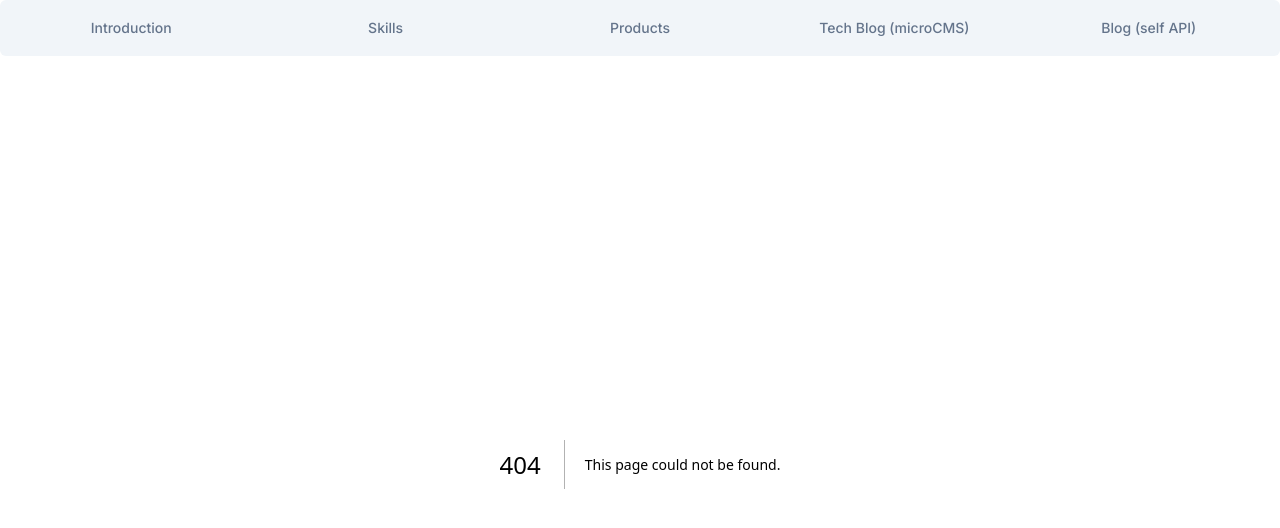
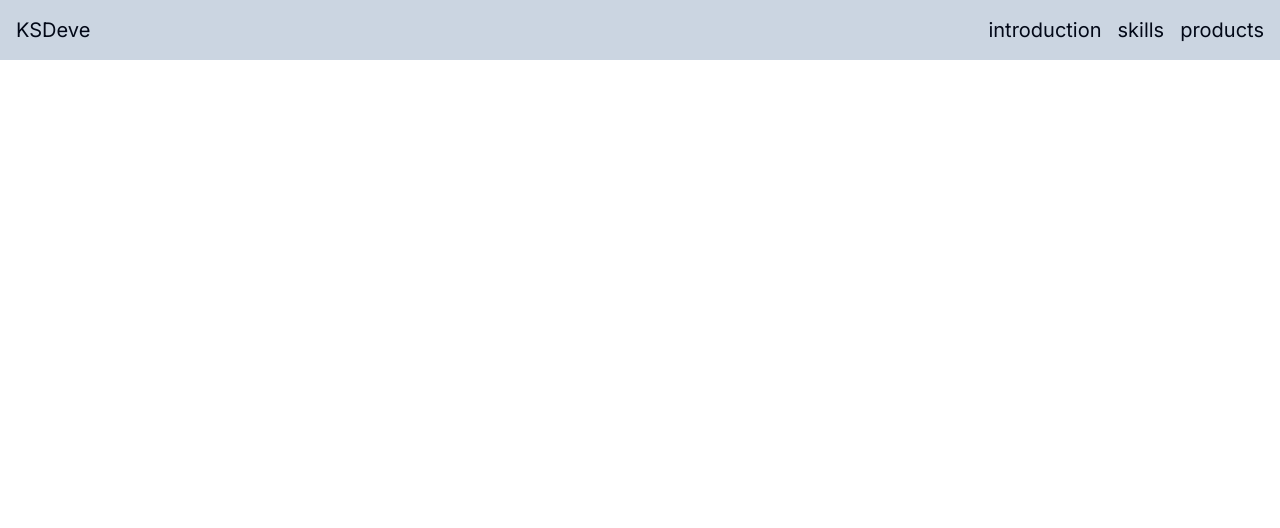
Before and after one commit to ksdeveloper0201/atDNC, a Next.js app: page /sample in a window 1280 px wide. Before the commit this address had no page. Shown: the top 528 px of the page. Built offline with nearby package versions, Linux system fonts and the light colour scheme.

Commit message:
headerコンポーネント修正中

```diff
--- a/app/cmsBlog/page.tsx
+++ b/app/cmsBlog/page.tsx
@@ -4,13 +4,21 @@ import * as React from "react";
 
 import ArticleCard from "@/components/ArticleCard";
 import CategoryCard from "@/components/CategoryCard";
+import PageArrow from "@/components/PageArrow";
 
-const CmsBlogPage = async () => {
-  let blog = []
+interface CmsBlogPageProps {
+  searchParams: { page: string }
+}
 
+const CmsBlogPage = async ({ searchParams }: CmsBlogPageProps) => {
+  const page = parseInt(searchParams.page || "1", 10)
+  const itemsPerPage = 5
+
+  // ブログの一覧
   const { contents } = await getBlogLIst()
-  const blogs = await getBlogs()
-  console.log("blogs", blogs)
+
+  const totalPages = Math.ceil(contents.length / itemsPerPage)
+  const currentContents = contents.slice((page - 1) * itemsPerPage, page * itemsPerPage)
 
   let categoryList: string[] = []
   if (contents) {
@@ -31,12 +39,13 @@ const CmsBlogPage = async () => {
       <div className="md:grid md:grid-cols-3 gap-4">
         <div className="pt-4 px-4 col-span-2">
           <ul>
-            {contents.map((blog) => (
+            {currentContents.map((blog) => (
               <li className="my-4" key={blog.id}>
                 <ArticleCard blog={blog} />
               </li>
             ))}
           </ul>
+          <PageArrow currentPage={page} totalPages={totalPages} />
         </div>
         <div className="hidden md:block md:col-span-1">
           <CategoryCard categoryList={categoryList} className="mt-8 mr-4" />
--- a/app/layout.tsx
+++ b/app/layout.tsx
@@ -18,7 +18,7 @@ export default function RootLayout({
   return (
     <html lang="en">
       <body className={inter.className}>
-        <ClientLayout>{children}</ClientLayout>
+        {children}
       </body>
     </html>
   );
--- a/app/products/page.tsx
+++ b/app/products/page.tsx
@@ -1,5 +1,19 @@
-const ProductsPage: React.FC = () => {
-  return <div>this page is products page</div>;
-};
+import Link from "next/link";
+
+function ProductsPage() {
+
+  const cmsBlog = "/cmsBlog"
+
+  return (
+    <div>
+      <div className="techBlog flex justify-center">
+        <div className="article">
+          <div className="text-4xl my-4">テックブログ</div>
+          <Link href={cmsBlog} className="border-bottom">テックブログへのリンク</Link>
+        </div>
+      </div>
+    </div>
+  );
+}
 
 export default ProductsPage;
--- /dev/null
+++ b/app/sample/page.tsx
@@ -0,0 +1,13 @@
+import HeaderComponent from "@/components/HeaderComponent";
+import { redirectData } from "@/data/utils-data";
+
+
+function page() {
+    return (
+        <div>
+            <HeaderComponent redirectDatum={redirectData} />
+        </div>
+    );
+}
+
+export default page;
--- a/components/HamburgerMenu.tsx
+++ b/components/HamburgerMenu.tsx
@@ -1,13 +1,13 @@
-type Props = {
+type HamburgerMenuProps = {
   toggleMenu: () => void;
   isOpen: boolean;
-  classValue: string;
+  classValue?: string;
 };
 
-const HamburgerMenu: React.FC<Props> = ({ toggleMenu, isOpen, classValue }) => {
+const HamburgerMenu: React.FC<HamburgerMenuProps> = ({ toggleMenu, isOpen, classValue }) => {
   return (
     <div
-      className={`space-y-2 cursor-pointer ${classValue}`}
+      className={`space-y-2 cursor-pointer border-solid ${classValue}`}
       onClick={toggleMenu}
     >
       <div
--- /dev/null
+++ b/components/HeaderColumns.tsx
@@ -0,0 +1,15 @@
+function HeaderColumns() {
+    return (
+        <div>
+            <div role="columns">
+                <ul className="flex gap-4">
+                    <li>introduction</li>
+                    <li>skills</li>
+                    <li>products</li>
+                </ul>
+            </div>
+        </div>
+    );
+}
+
+export default HeaderColumns;
--- /dev/null
+++ b/components/HeaderComponent.tsx
@@ -0,0 +1,53 @@
+'use client'
+
+import { useState } from "react";
+import HamburgerMenu from "./HamburgerMenu";
+import Link from "next/link";
+
+interface redirectDataType {
+    label: string,
+    url: string,
+}
+
+interface redirectDatum {
+    redirectDatum: redirectDataType[]
+}
+
+function HeaderComponent({ redirectDatum }: redirectDatum) {
+    const [isOpen, setIsOpen] = useState<boolean>(false)
+    const toggleMenuOpen = () => {
+        setIsOpen(!isOpen)
+        // console.log('hello')
+    }
+    return (
+        <div className="relative" >
+            <div className="flex justify-between bg-slate-300 text-xl p-4">
+                <div role="logo">KSDeve</div>
+                <div role="columns" >
+                    <ul className="gap-4 md:flex hidden">
+                        {redirectDatum.map((data, index) => {
+                            return (
+                                <li key={index}><Link href={data.url}>{data.label}</Link></li>
+                            )
+                        })}
+                    </ul>
+                    {isOpen ?
+                        <div className="absolute top-full left-0 w-full bg-slate-300 z-10">
+                            <ul>
+                                {redirectDatum.map((data, index) => {
+                                    return (
+                                        <li key={index}><Link href={data.url}>{data.label}</Link></li>
+                                    )
+                                })}
+                            </ul>
+                        </div>
+                        :
+                        <HamburgerMenu toggleMenu={() => toggleMenuOpen()} isOpen={isOpen} classValue="md:hidden" />
+                    }
+                </div>
+            </div>
+        </div>
+    );
+}
+
+export default HeaderComponent;
--- /dev/null
+++ b/components/PageArrow.tsx
@@ -0,0 +1,29 @@
+'use client'
+
+import Link from "next/link";
+import { IoIosArrowDropleftCircle, IoIosArrowDroprightCircle } from "react-icons/io";
+
+
+interface PageArrowProps {
+    currentPage: number;
+    totalPages: number;
+}
+
+const pageIncrease = () => {
+    console.log('pageIncrease')
+}
+const pageDecrease = () => {
+    console.log('pageDecrease')
+}
+
+const PageArrow: React.FC<PageArrowProps> = ({ currentPage, totalPages }: PageArrowProps) => {
+    return (
+        <div className="flex text-2xl">
+            {currentPage > 1 && (<Link href={`?page=${currentPage - 1}`} onClick={pageDecrease}><IoIosArrowDropleftCircle /></Link>)}
+            <div className="mx-8">{currentPage}</div>
+            {currentPage < totalPages && <Link href={`?page=${currentPage + 1}`} onClick={pageDecrease}><IoIosArrowDroprightCircle /></Link>}
+        </div>
+    );
+}
+
+export default PageArrow;
--- /dev/null
+++ b/data/utils-data.ts
@@ -0,0 +1,14 @@
+export const redirectData = [
+    {
+        url: "/intro",
+        label: "introduction",
+    },
+    {
+        url: "/skills",
+        label: "skills",
+    },
+    {
+        url: "/products",
+        label: "products",
+    },
+];
--- a/lib/client.ts
+++ b/lib/client.ts
@@ -26,6 +26,7 @@ export const client = createClient({
 export const getBlogLIst = async () => {
     const blogList = await client.getList({
         endpoint: "blog",
+        queries: { limit: 100 },
     });
     return blogList;
 };
@@ -38,7 +39,7 @@ export const getBlogs = async () => {
 export const getBlogsByCategory = async (categoryName: string) => {
     const blogs = await client.get({
         endpoint: "blog",
-        queries: { filters: `category[contains]${categoryName}` },
+        queries: { filters: `category[contains]${categoryName}`, limit: 100 },
     });
     return blogs;
 };
--- a/package.json
+++ b/package.json
@@ -27,6 +27,7 @@
         "quill": "^2.0.2",
         "react": "^18",
         "react-dom": "^18",
+        "react-icons": "^5.3.0",
         "shadcn-ui": "^0.8.0",
         "tailwind-merge": "^2.3.0",
         "tailwindcss-animate": "^1.0.7",
```
Also changed, not shown: 2 other files (tests, documents, lock files or other folders).
